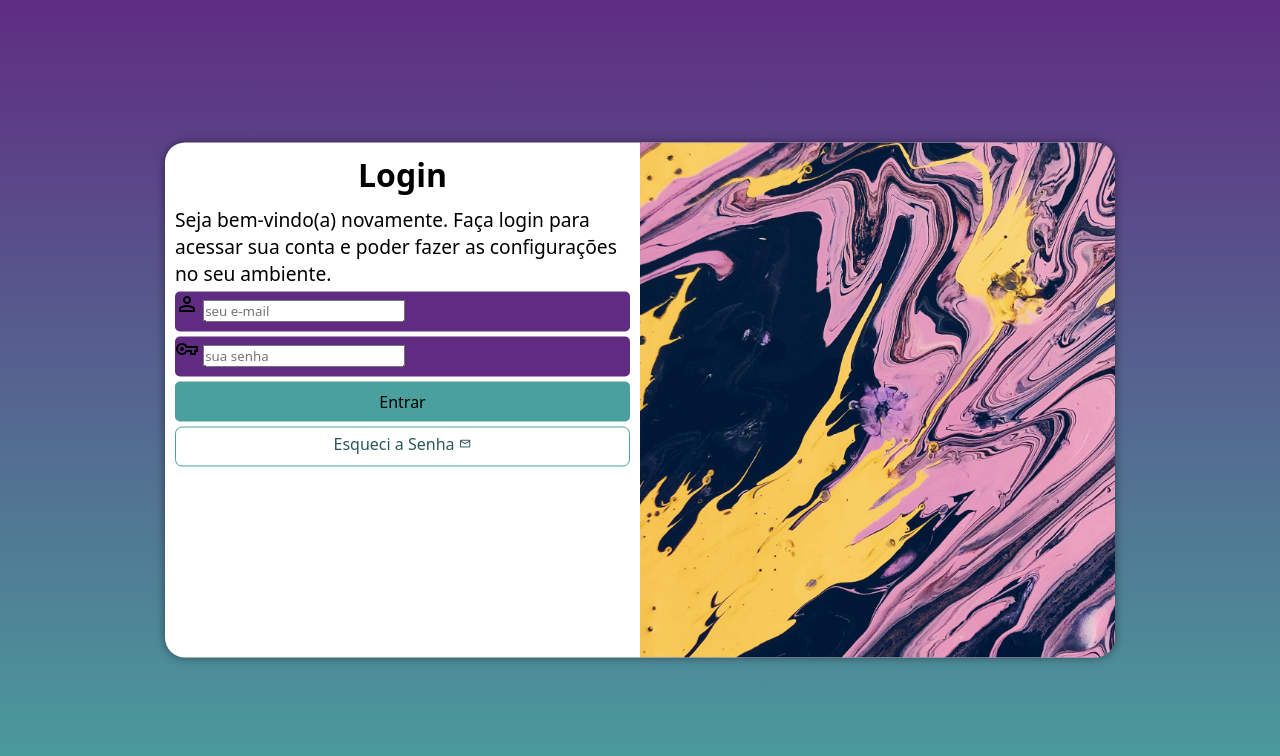
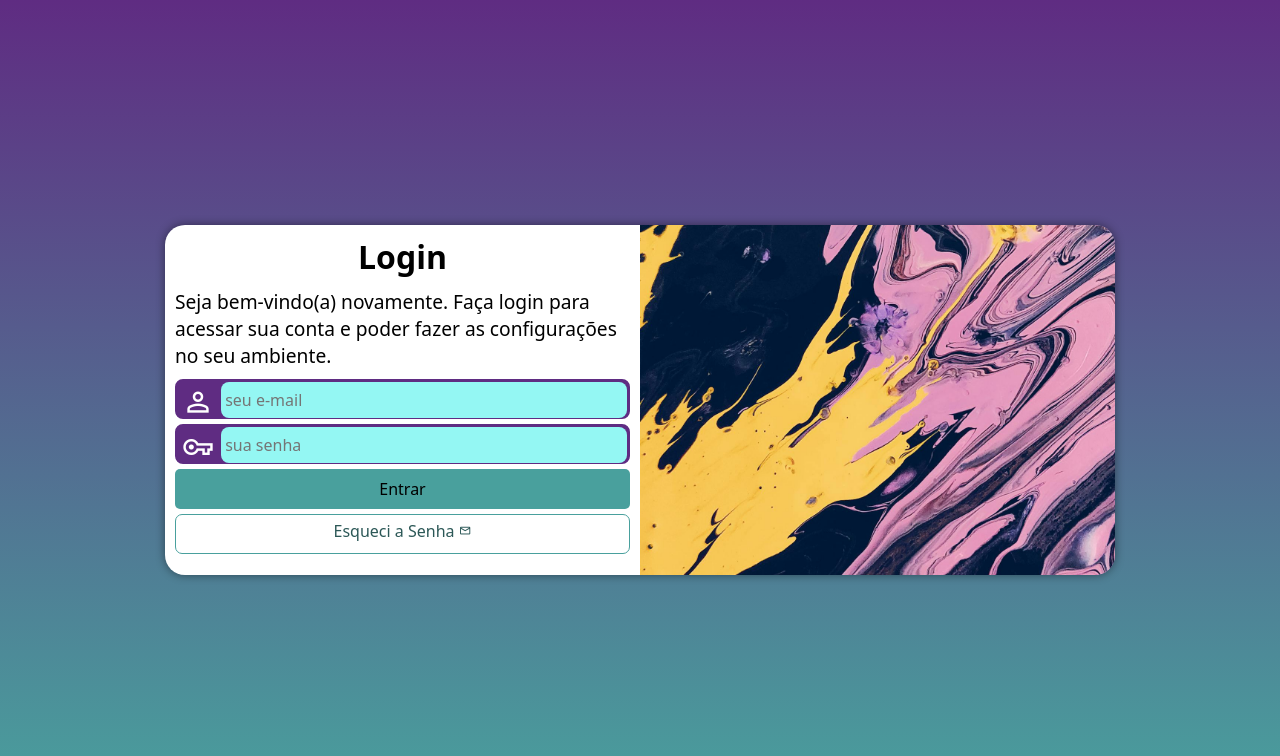
Before and after one commit to pmartins30/projeto-login, a plain HTML site: page index.html in a window 1280 px wide. Drawn offline with nearby package versions, Linux system fonts and the light colour scheme.

Commit message:
projeto finished

```diff
--- a/estilos/media-query.css
+++ b/estilos/media-query.css
@@ -8,10 +8,11 @@ Tablet: 992px até 1200px
 Grandes telas: acima de 1200px
 */
 
-@media screen and (min-width: 768px) and (max-width: 992px) {
+@media screen and (min-width: 768px) and (max-width: 992px) { /*Config para Tablet */
 
     section#login {
         width: 80vw;
+        height: 300px;
     }
 
     section#login > div#imagem {
@@ -32,10 +33,11 @@ Grandes telas: acima de 1200px
 
 }
 
-@media screen and (min-width: 992px) {
+@media screen and (min-width: 992px) { /*CONFIGURAÇÕES PARA DESKTOP */
 
     section#login {
         width: 950px;
+        height: 350px;
     }
 
     section#login > div#imagem {
@@ -55,5 +57,6 @@ Grandes telas: acima de 1200px
 
     div#formulario > p {
         font-size: 1.2em;
+        margin: 10px 0px;
     }
 }
--- a/estilos/style.css
+++ b/estilos/style.css
@@ -29,15 +29,13 @@ section#login {
     position: absolute;
     top: 50%;
     left: 50%;
-    transform: translate(-50%, -50%);
     overflow: hidden;
-
     background-color: white;
     width: 250px;
     height: 515px;
     border-radius: 20px;
     box-shadow: 0px 0px 10px rgba(0, 0, 0, 0.452);
-
+    transform: translate(-50%, -50%);
     transition: width 0.3s, height 0.3s;
     transition-timing-function: ease;
     }
@@ -67,15 +65,38 @@ section#login {
 
     form > div.campo {
         background-color: #5f2c82;
+        border: 2px solid #5f2c82;
         display: block;
         width: 100%;
         height: 40px;
-        border-radius: 5px;
+        border-radius: 8px;
         margin: 5px 0px;
     }
 
     div.campo > label {
         display: none;
+    }
+
+    div.campo > span {
+        color: white;
+        font-size: 2em;
+        width: 40px;
+        padding: 5px;
+    }
+
+    div.campo > input {
+        background-color: #94f7f3;
+        font-size: 1em;
+        width: calc(100% - 44.8px);
+        height: 100%;
+        border: 0px;
+        border-radius: 8px;
+        padding: 4px;
+        transform: translateY(-12px);
+    }
+
+    div.campo > input:focus-within {
+        background-color: white;
     }
 
     form > input[type=submit] {
```
